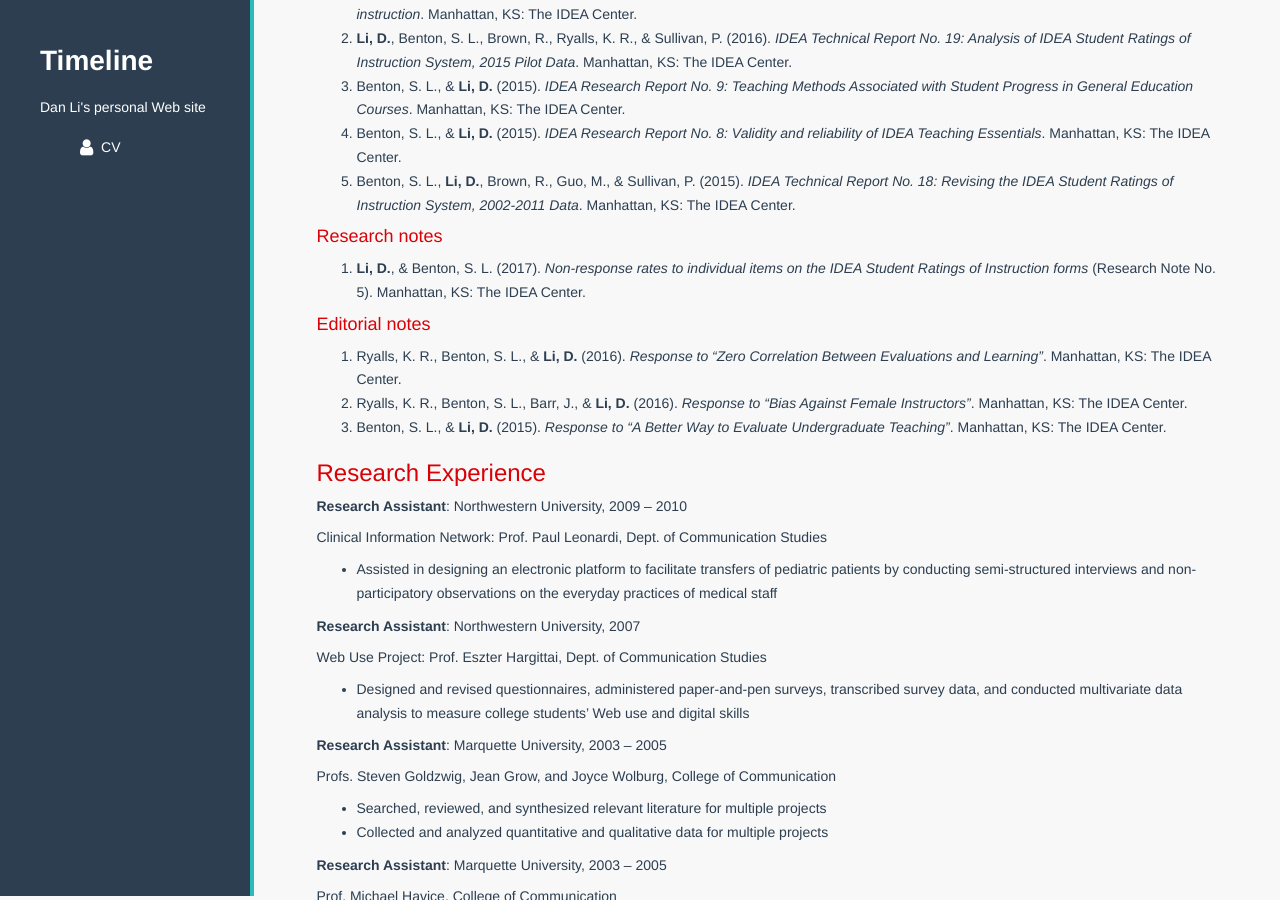
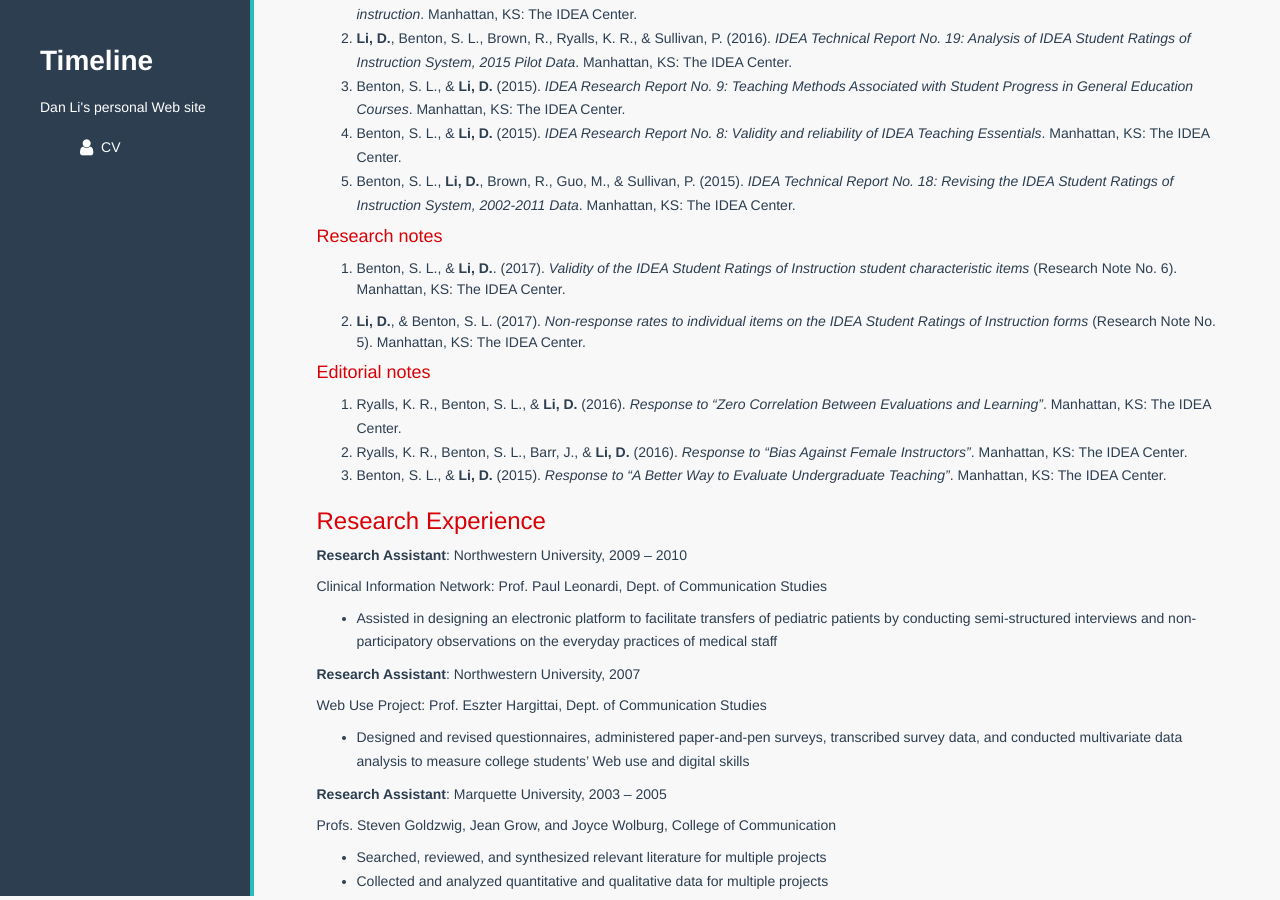
Before and after one commit to danli-ds/danliIDEA.github.io, a Jekyll site: the page built from CV/index.md, in a window 1280 px wide and 900 px high, scrolled down 1905 px. Built offline with Jekyll 4.4.1, drawn with Linux system fonts in a browser that asks for light colours; nearby versions of some CDN libraries.

Commit message:
add research note #6

```diff
--- a/CV/index.md
+++ b/CV/index.md
@@ -71,6 +71,8 @@ Manhattan, KS 66502
 1. Benton, S. L., **Li, D.**, Brown, R., Guo, M., & Sullivan, P. (2015). *IDEA Technical Report No. 18: Revising the IDEA Student Ratings of Instruction System, 2002-2011 Data*. Manhattan, KS: The IDEA Center.
 
 #### Research notes
+
+1. Benton, S. L., & **Li, D.**. (2017). *Validity of the IDEA Student Ratings of Instruction student characteristic items* (Research Note No. 6). Manhattan, KS: The IDEA Center.
 
 1. **Li, D.**, & Benton, S. L. (2017). *Non-response rates to individual items on the IDEA Student Ratings of Instruction forms* (Research Note No. 5). Manhattan, KS: The IDEA Center.
 
```
